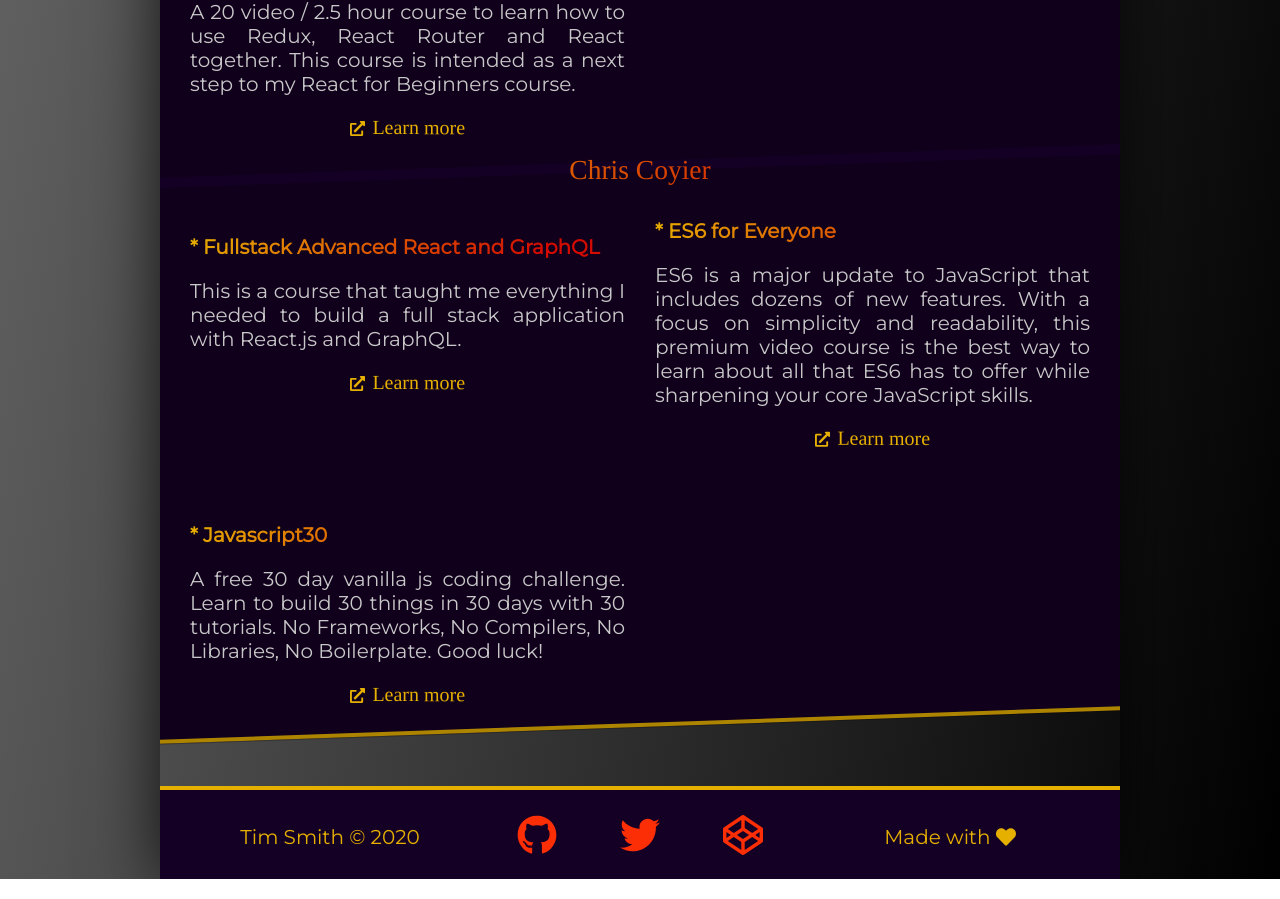
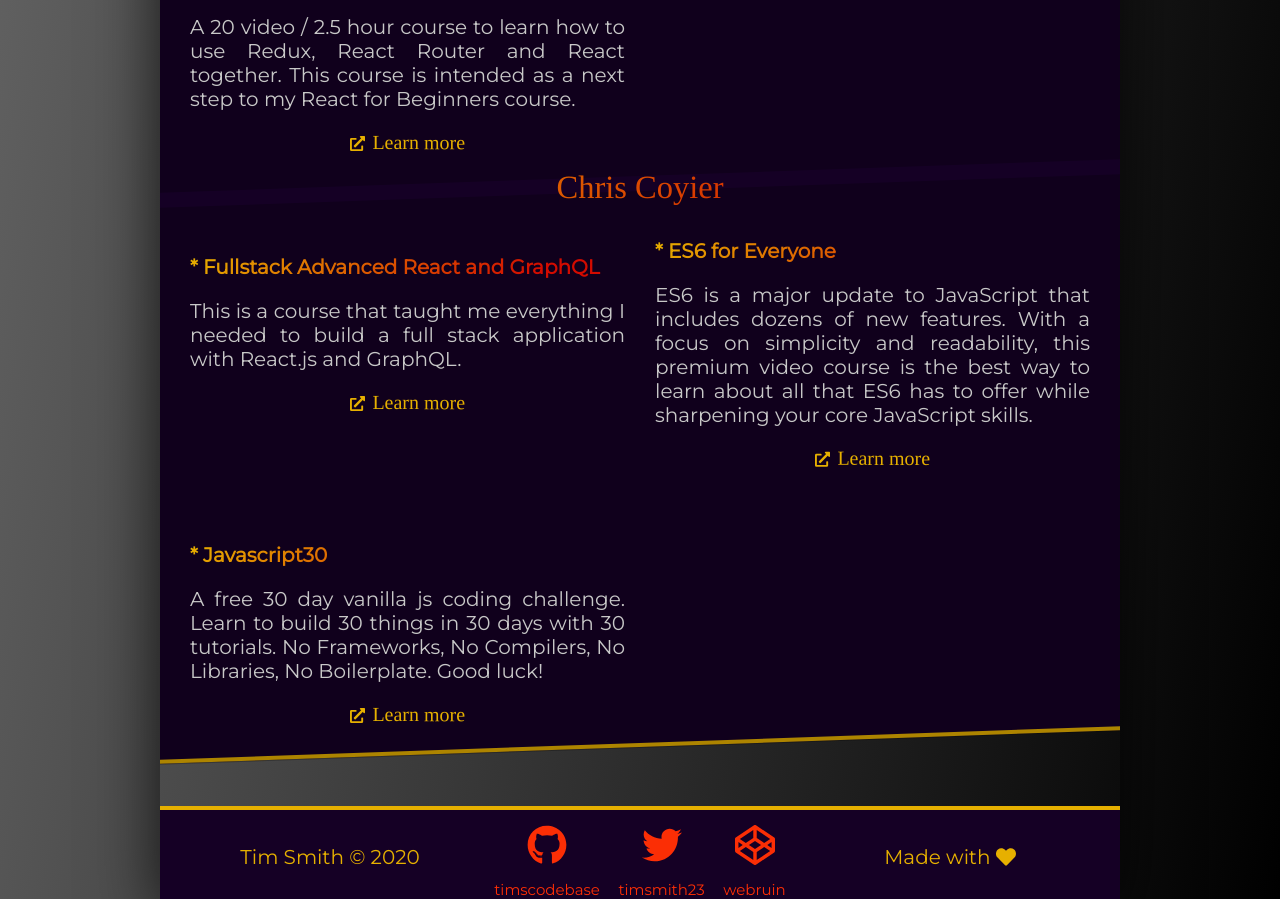
Before and after one commit to timscodebase/tim, a Next.js app: page / in a window 1280 px wide. Shown: the part 2567-3466 px from the top of the page. Built offline with nearby package versions, Linux system fonts and the light colour scheme.

Commit message:
finak theme

```diff
--- a/Components/Education.js
+++ b/Components/Education.js
@@ -24,7 +24,7 @@ const StyledEducation = styled.li`
 
   h4 {
     color: transparent;
-    transition: all 0.5s ease-in;
+
     background: linear-gradient(
       135deg,
       ${(props) =>
--- a/Components/SocialLinks.js
+++ b/Components/SocialLinks.js
@@ -12,6 +12,18 @@ const StyledSocialLinks = styled.section`
   justify-content: space-around;
   align-items: center;
   color: rgb(251, 46, 5);
+  text-align: center;
+
+  grid-column-start: 2;
+  grid-column-end: 3;
+
+  grid-row-start: 1;
+  grid-row-end: 3;
+
+  p {
+    font-size: 1.5rem;
+    margin-bottom: 0;
+  }
 
   svg {
     font-size: 4rem;
@@ -22,13 +34,13 @@ export default function SocialLinks() {
   return (
     <StyledSocialLinks>
       <a href="https://github.com/timscodebase">
-        <FontAwesomeIcon icon={faGithub} />
+        <FontAwesomeIcon icon={faGithub} /><p>timscodebase</p>
       </a>
       <a href="https://twitter.com/timsmith23">
-        <FontAwesomeIcon icon={faTwitter} />
+      <FontAwesomeIcon icon={faTwitter} /><p>timsmith23</p>
       </a>
       <a href="https://codepen.io/WebRuin">
-        <FontAwesomeIcon icon={faCodepen} />
+      <FontAwesomeIcon icon={faCodepen} /><p>webruin</p>
       </a>
     </StyledSocialLinks>
   );
--- a/PageSections/About.js
+++ b/PageSections/About.js
@@ -9,14 +9,14 @@ const H2Wrapper = styled.div`
   width: 270px;
   margin: 0 auto;
   padding: 1.5rem !important;
-  transition: all 0.5s ease-in;
+
   background: ${(props) =>
     props.theme === "light" ? "transparent" : "var(--dark-highlight)"};
 
   h2 {
     margin: 0;
     color: transparent;
-    transition: all 0.5s ease-in;
+
     background: linear-gradient(
       135deg,
       ${(props) =>
--- a/PageSections/Footer.js
+++ b/PageSections/Footer.js
@@ -22,6 +22,30 @@ const StyledFooter = styled.footer`
 
   @media (max-width: 1000px) {
     grid-template-columns: 1fr 1fr;
+    grid-auto-rows: 1fr 1fr;
+
+    .name,
+    .love {
+      display: grid;
+      justify-content: center;
+
+    }
+
+    .name {
+      grid-column-start: 1;
+      grid-column-end: 2;
+
+      grid-row-start: 1;
+      grid-row-end: 2;
+    }
+
+    .love {
+      grid-column-start: 1;
+      grid-column-end: 2;
+
+      grid-row-start: 2;
+      grid-row-end: 3;
+    }
   }
 
   @media (max-width: 500px) {
@@ -32,11 +56,11 @@ const StyledFooter = styled.footer`
 export default function Footer() {
   return (
     <StyledFooter>
-      <div>
+      <div className="name">
         <p>Tim Smith &copy; {new Date().getFullYear()}</p>
       </div>
       <SocialLinks />
-      <div>
+      <div className="love">
         <p>
           Made with <FontAwesomeIcon icon={faHeart} />
         </p>
--- a/PageSections/Header.js
+++ b/PageSections/Header.js
@@ -12,7 +12,7 @@ const StyledHeader = styled.header`
   padding: 10rem 0 8rem 0;
   font-size: 3rem;
   font-weight: bold;
-  transition: all 0.5s ease-in;
+
   background: linear-gradient(
       var(--dark-highlight-transparent),
       ${(props) =>
--- a/PageSections/Nav.js
+++ b/PageSections/Nav.js
@@ -24,7 +24,7 @@ const StyledNav = styled.div`
     left: 15px;
     background: transparent;
     font-size: 2.5rem;
-    transition: all 0.5s ease-in;
+
     color: ${(props) =>
       props.theme === "light"
         ? "var(--dark-highlight)"
--- a/PageSections/Teachers.js
+++ b/PageSections/Teachers.js
@@ -1,8 +1,23 @@
+import { useContext } from "react"
 import DiagonalContent from "../Components/DiagonalContent";
 import Grid from "./Styles/Grid";
 import Education from "../Components/Education";
+import styled from "styled-components";
+
+// Context
+import ThemeContext from "../contexts/ThemeContext";
+
+const StyledClass = styled.section`
+  .transparent-background {
+    color: var(--dark-highlight) !important;
+    background-clip: initial !important;
+    -webkit-text-fill-color: initial !important;
+  }
+`;
 
 export default function Teachers() {
+  const { theme } = useContext(ThemeContext);
+  const isTransparent = theme === "light" ? "transparent-background" : "";
   return (
     <DiagonalContent key="education" id="education">
       <h2 className="skewy">Education</h2>
@@ -16,14 +31,14 @@ export default function Teachers() {
       </p>
       {MyTeachers.map(({ classes, teacher }) => {
         return (
-          <>
-            <h3 key={teacher}>{teacher}</h3>
+          <StyledClass>
+            <h3 className={isTransparent} key={teacher}>{teacher}</h3>
             <Grid>
               {classes.map(({ desc, id, link, name }) => (
                 <Education key={id} desc={desc} link={link} name={name} />
               ))}
             </Grid>
-          </>
+          </StyledClass>
         );
       })}
     </DiagonalContent>
--- a/pages/templates/Layout.js
+++ b/pages/templates/Layout.js
@@ -11,14 +11,14 @@ import Meta from "../../PageSections/Meta";
 import ThemeContext from "../../contexts/ThemeContext";
 
 const Body = styled.div`
-  transition: all 0.5s ease-in;
+
   color: ${(props) =>
     props.theme === "light" ? "var(--dark-highlight)" : "var(--text-color)"};
   background: linear-gradient(
     100deg,
     ${(props) =>
       props.theme === "light" ? "rgb(190, 190, 190)" : "rgb(126, 126, 126)"},
-    ${(props) => (props.theme === "light" ? "rgb(80, 80, 80)" : "rgb(0, 0, 0)")}
+    ${(props) => (props.theme === "light" ? "rgb(160, 160, 160)" : "rgb(0, 0, 0)")}
   );
 `;
 
--- a/styles/globals.css
+++ b/styles/globals.css
@@ -41,12 +41,19 @@ h3 {
   -webkit-text-fill-color: transparent;
 }
 
+.transparent-background {
+  color: var(--dark-highlight);
+  background-clip: initial;
+  background-color: rgba(0, 0, 0, 0.5) !important;
+}
+
 h2 {
   font-size: 4.5rem;
 }
 
 h3 {
-  font-size: 2.75rem;
+  display: block;
+  font-size: 3.25rem;
   margin: 0.75rem 0 -1rem 0;
 }
 
```
